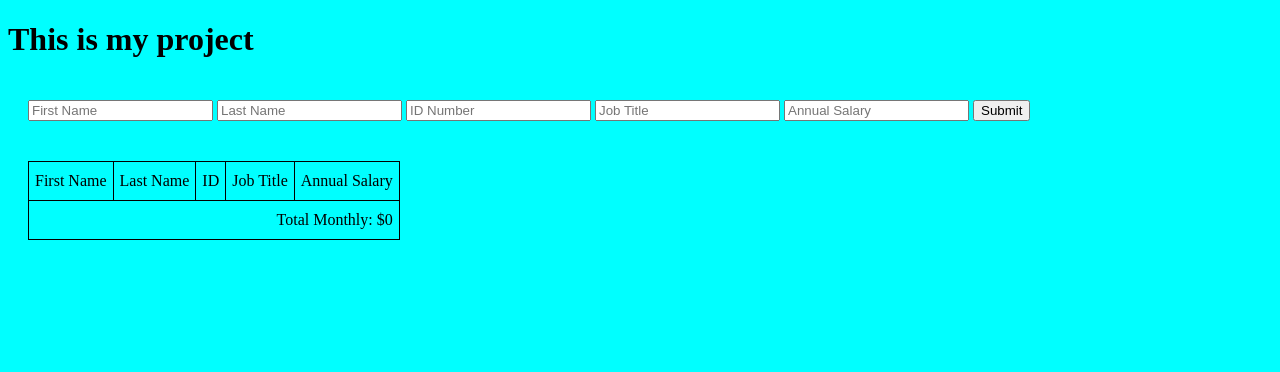
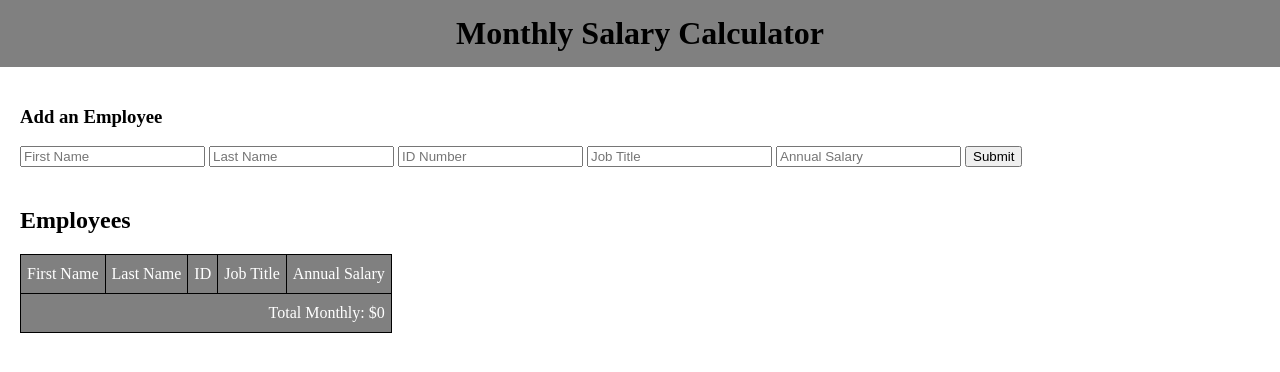
Before and after one commit to FrostyKC/jquery-salary-calculator, a plain HTML site: page index.html in a window 1280 px wide. Drawn offline with nearby package versions, Linux system fonts and the light colour scheme.

Commit message:
made some css changes

```diff
--- a/index.html
+++ b/index.html
@@ -3,17 +3,18 @@
   <head>
     <meta charset="UTF-8" />
     <meta name="viewport" content="width=device-width, initial-scale=1.0" />
-    <title>Weekend Project 1</title>
+    <title>Monthly Salary Calculator</title>
     <script src="https://ajax.googleapis.com/ajax/libs/jquery/3.5.1/jquery.min.js"></script>
     <script src="scripts/client.js" type="text/javascript"></script>
     <link rel="stylesheet" href="stylesheet/style.css" />
   </head>
   <body>
     <header>
-      <h1>This is my project</h1>
+      <h1 class="head">Monthly Salary Calculator</h1>
     </header>
 
     <div class="container">
+      <h3>Add an Employee</h3>
       <input class="js-firstName" type="text" placeholder="First Name" />
       <input class="js-lastName" type="text" placeholder="Last Name" />
       <input class="js-idNumber" type="number" placeholder="ID Number" />
@@ -26,7 +27,7 @@
 
       <button class="js-employeeSubmit">Submit</button>
     </div>
-
+    <h2>Employees</h2>
     <div class="container">
       <table class="employeeTable">
         <thead>
--- a/scripts/client.js
+++ b/scripts/client.js
@@ -84,6 +84,8 @@ function calcMonthly() {
 
   // if monthly total is more than 20k then adds red background to the amount
   if (monthlyTotal > 20000) {
-    $('.js-totalMonthly').css('background-color', 'red');
+    $('.total').css('background-color', 'red');
+  } else {
+    $('.total').css('background-color', 'gray');
   }
 }
--- a/stylesheet/style.css
+++ b/stylesheet/style.css
@@ -1,9 +1,20 @@
+html,
 body {
-  background-color: aqua;
+  margin: 0;
+}
+
+h2 {
+  margin-left: 20px;
+  margin-bottom: 0px;
 }
 
 .employeeTable {
   border-collapse: collapse;
+}
+
+.js-employeeList tr:nth-child(even) {
+  background-color: lightgray;
+  color: white;
 }
 
 .employeeTable td {
@@ -17,8 +28,19 @@ body {
 
 .total {
   text-align: right;
+  background-color: gray;
+  color: white;
 }
 
 .tableHead {
   text-align: center;
+  background-color: gray;
+  color: white;
 }
+
+.head {
+  padding: 15px 25px;
+  background-color: gray;
+  text-align: center;
+  margin: 0;
+}
```
